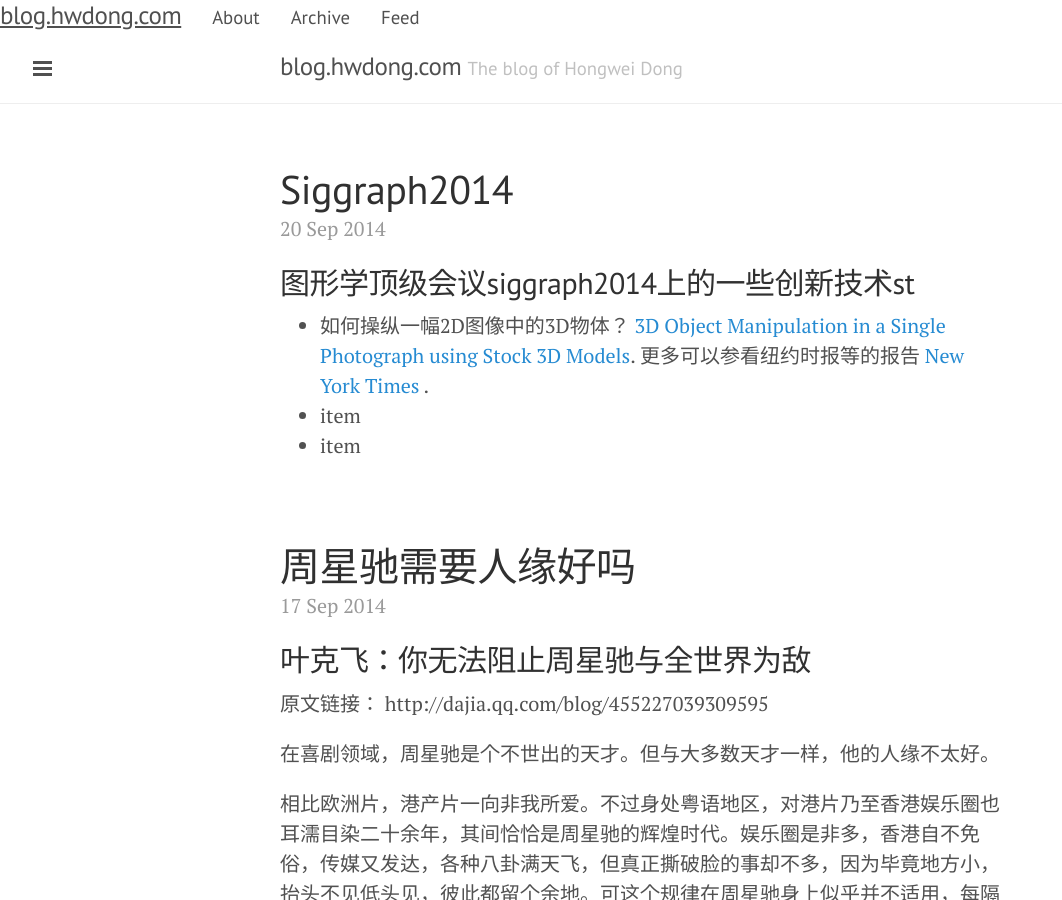
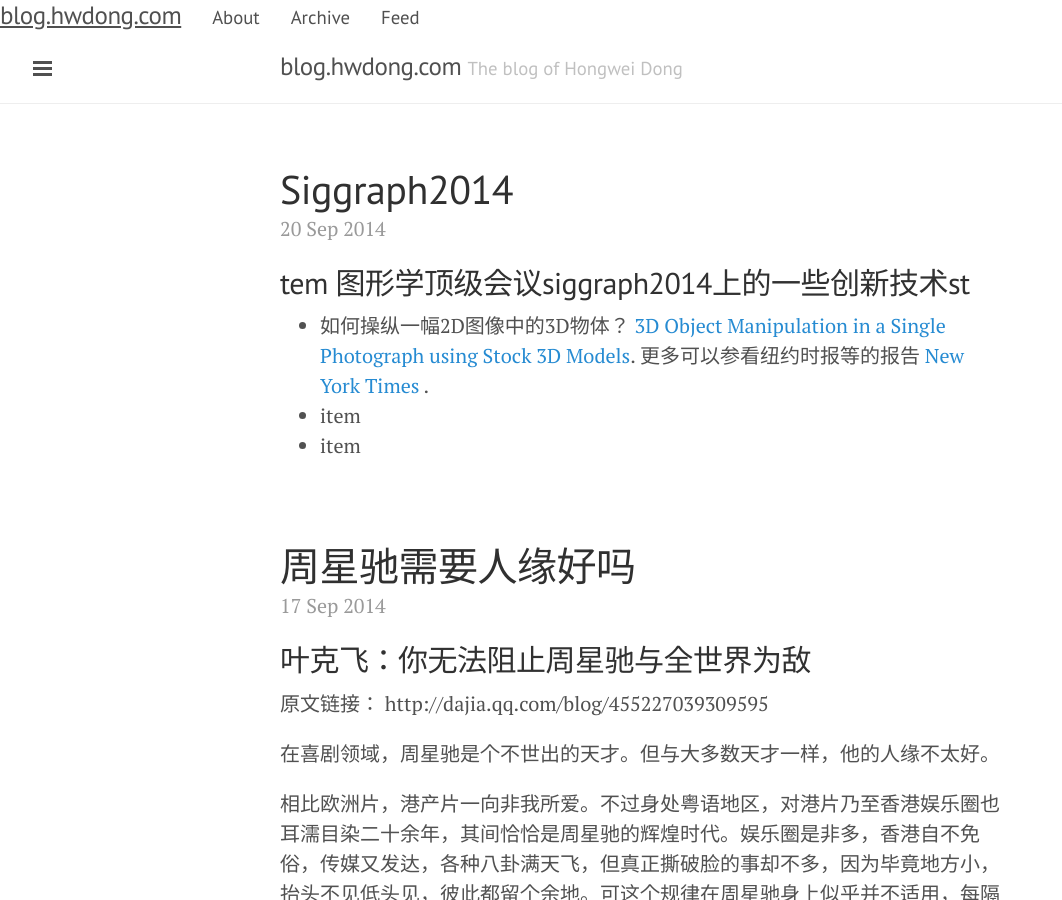
Before and after one commit to hwdong/hwdong-old.github.io, a Jekyll site: the page built from index.html, in a window 1280 px wide and 900 px high. Shown: the whole window, without its empty margins (0-1062 px from the left). Built offline with Jekyll 4.4.1, drawn with Linux system fonts in a browser that asks for light colours; Markdown is read by kramdown in place of the engine named in the settings; the list of posts is cut into pages by our own code.

Commit message:
Updated 2014-09-20-SIGGRAPH2014.md

```diff
--- a/_posts/2014-09-20-SIGGRAPH2014.md
+++ b/_posts/2014-09-20-SIGGRAPH2014.md
@@ -2,7 +2,7 @@
 published: true
 ---
 
-## 图形学顶级会议siggraph2014上的一些创新技术st
+##  tem 图形学顶级会议siggraph2014上的一些创新技术st
 
 - 如何操纵一幅2D图像中的3D物体？
  [3D Object Manipulation in a Single Photograph using Stock 3D Models](http://www.cs.cmu.edu/~om3d/). 更多可以参看纽约时报等的报告 [ New York Times](http://www.nytimes.com/2014/08/12/science/3-d-tool-guesses-what-a-photo-is-missing.html) .
```
